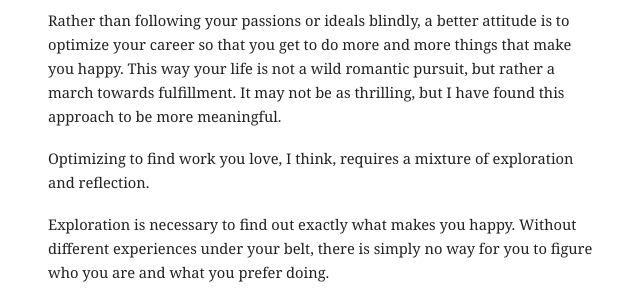
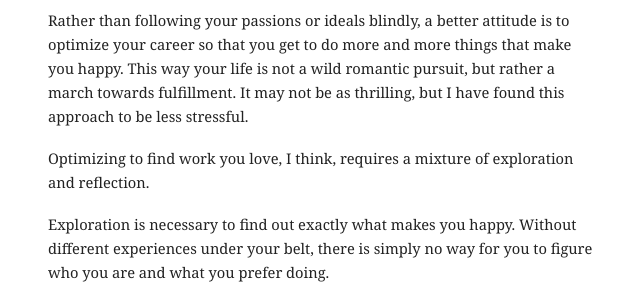
Before and after one commit to mbwong/mbwong.github.com, a Jekyll site: the page built from _posts/2012-12-1-finding-a-calling.md, in a window 1280 px wide. Shown: the part 1224-1524 px from the top of the page, without its empty margins (302-942 px from the left). Built offline with Jekyll 4.4.1, drawn with Linux system fonts in a browser that asks for light colours.

Commit message:
Update 2012-12-1-finding-a-calling.md

```diff
--- a/_posts/2012-12-1-finding-a-calling.md
+++ b/_posts/2012-12-1-finding-a-calling.md
@@ -22,7 +22,7 @@ Cal Newport puts it very well in [this New York Times op-ed](http://www.nytimes.
 
 ## A more rational approach
 
-Rather than following your passions or ideals blindly, a better attitude is to optimize your career so that you get to do more and more things that make you happy. This way your life is not a wild romantic pursuit, but rather a march towards fulfillment. It may not be as thrilling, but I have found this approach to be more meaningful.
+Rather than following your passions or ideals blindly, a better attitude is to optimize your career so that you get to do more and more things that make you happy. This way your life is not a wild romantic pursuit, but rather a march towards fulfillment. It may not be as thrilling, but I have found this approach to be less stressful.
 
 Optimizing to find work you love, I think, requires a mixture of exploration and reflection.
 
```
